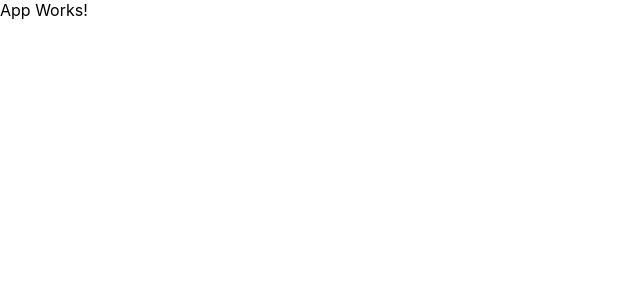
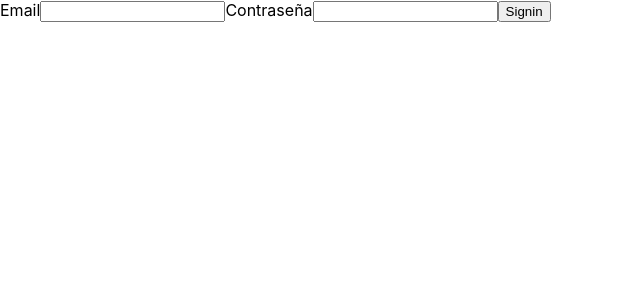
Before and after one commit to gnarracci/VotingApp, a React (Create React App) app in the folder client/: page / in a window 1280 px wide. Shown: the top 300 px of the page, without its empty margins (0-640 px from the left). Built offline with nearby package versions, Linux system fonts and the light colour scheme.

Commit message:
Auth Component Setup

```diff
--- /dev/null
+++ b/client/src/components/Auth.jsx
@@ -0,0 +1,56 @@
+import React, { Component } from "react";
+import { connect } from "react-redux";
+
+import { authUser, logout } from "../store/actions";
+
+class Auth extends Component {
+  constructor(props) {
+    super(props);
+    this.state = {
+      email: "",
+      password: "",
+    };
+
+    this.handleChange = this.handleChange.bind(this);
+    this.handleSubmit = this.handleSubmit.bind(this);
+  }
+
+  handleChange(e) {
+    this.setState({ [e.target.name]: e.target.value });
+  }
+
+  handleSubmit(e) {
+    const { email, password } = this.state;
+    const { authType } = this.props;
+    e.preventDefault();
+
+    this.props.authUser(authType || "signin", { email, password });
+  }
+
+  render() {
+    const { email, password } = this.state;
+    return (
+      <div>
+        <form onSubmit={this.handleSubmit}>
+          <label for="email">Email</label>
+          <input
+            name="email"
+            type="email"
+            value={email}
+            onChange={this.handleChange}
+          />
+          <label for="password">Contraseña</label>
+          <input
+            name="password"
+            type="password"
+            value={password}
+            onChange={this.handleChange}
+          />
+          <button type="submit">Signin</button>
+        </form>
+      </div>
+    );
+  }
+}
+
+export default connect(() => ({}), { authUser, logout })(Auth);
--- a/client/src/containers/App.jsx
+++ b/client/src/containers/App.jsx
@@ -3,21 +3,22 @@ import { Provider } from "react-redux";
 import decode from "jwt-decode";
 
 import { store } from "../store";
-import { setCurrentUser, addError, setToken } from "../store/actions";
+import { addError, setToken, setCurrentUserId } from "../store/actions";
+import Auth from "../components/Auth";
 
 if (localStorage.jwtToken) {
   setToken(localStorage.jwtToken);
   try {
-    store.dispatch(setCurrentUser(decode(localStorage.jwtToken)));
+    store.dispatch(setCurrentUserId(decode(localStorage.jwtToken)));
   } catch (err) {
-    store.dispatch(setCurrentUser({}));
+    store.dispatch(setCurrentUserId({}));
     store.dispatch(addError(err));
   }
 }
 
 const App = () => (
   <Provider store={store}>
-    <div>App Works!</div>
+    <Auth authType={"signin"} />
   </Provider>
 );
 
--- a/client/src/store/actionTypes.js
+++ b/client/src/store/actionTypes.js
@@ -1,3 +1,3 @@
 export const ADD_ERROR = "ADD_ERROR";
 export const REMOVE_ERROR = "REMOVE_ERROR";
-export const SET_CURRENT_USER = "SET_CURRENT_USER";
+export const SET_CURRENT_USERID = "SET_CURRENT_USERID";
--- a/client/src/store/actions/auth.js
+++ b/client/src/store/actions/auth.js
@@ -1,10 +1,10 @@
 import { addError, removeError } from "./error";
-import { SET_CURRENT_USER } from "../actionTypes";
+import { SET_CURRENT_USERID } from "../actionTypes";
 import api from "../../service/api";
 
-export const setCurrentUser = (user) => ({
-  type: SET_CURRENT_USER,
-  user,
+export const setCurrentUserId = (userId) => ({
+  type: SET_CURRENT_USERID,
+  userId,
 });
 
 export const setToken = (token) => {
@@ -15,7 +15,7 @@ export const logout = () => {
   return (dispatch) => {
     localStorage.clear();
     api.setToken(null);
-    dispatch(setCurrentUser({}));
+    dispatch(setCurrentUserId({}));
     dispatch(removeError());
   };
 };
@@ -23,10 +23,10 @@ export const logout = () => {
 export const authUser = (path, data) => {
   return async (dispatch) => {
     try {
-      const { token, ...user } = await api.call("post", "auth/+path", data);
+      const { token, ...userId } = await api.call("post", `auth/${path}`, data);
       localStorage.setItem("jwtToken", token);
       api.setToken(token);
-      dispatch(setCurrentUser(user));
+      dispatch(setCurrentUserId(userId));
       dispatch(removeError());
     } catch (err) {
       const { error } = err.response.data;
--- a/client/src/store/reducers/auth.js
+++ b/client/src/store/reducers/auth.js
@@ -1,16 +1,16 @@
-import { SET_CURRENT_USER } from "../actionTypes";
+import { SET_CURRENT_USERID } from "../actionTypes";
 
 const DEFAULT_STATE = {
   isAuthenticated: false,
-  user: {},
+  userId: {},
 };
 
 export default (state = DEFAULT_STATE, action) => {
   switch (action.type) {
-    case SET_CURRENT_USER:
+    case SET_CURRENT_USERID:
       return {
-        isAuthenticated: !!Object.keys(action.user).length,
-        user: action.user,
+        isAuthenticated: !!Object.keys(action.userId).length,
+        userId: action.userId,
       };
     default:
       return state;
```
